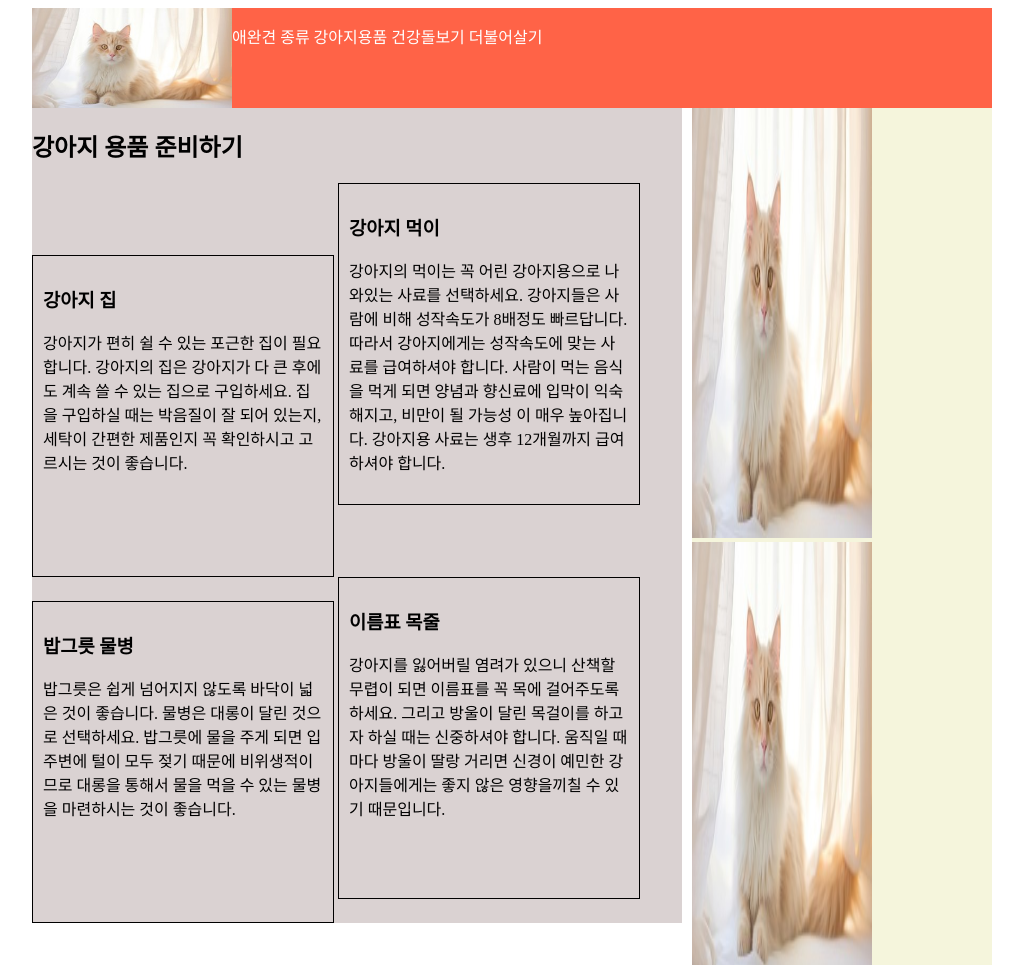
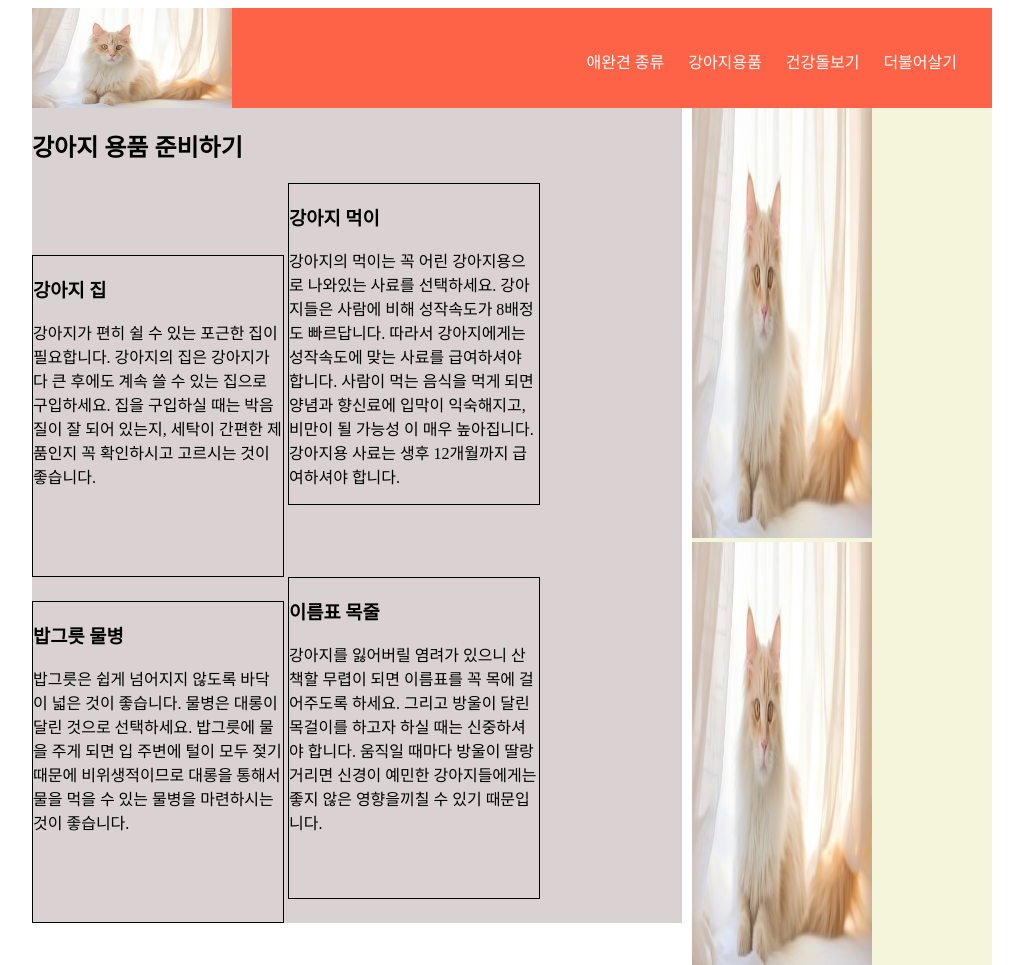
Before and after one commit to SeungMinh1/html, a plain HTML site: page ydam4.html in a window 1280 px wide. Shown: the top 965 px of the page, without its empty margins (128-1151 px from the left). Drawn offline with Linux system fonts and the light colour scheme.

Commit message:
2024/02/04

```diff
--- a/css/강아지용품.css
+++ b/css/강아지용품.css
@@ -12,7 +12,7 @@ header img{
     width: 200px; height: 100px;
 }
 nav{
-
+    float: right;
 
 }
 nav ul{
@@ -22,7 +22,8 @@ nav ul{
 nav li{
     list-style-type: none;
     display: inline-block;
-
+    padding-top: 25px;
+   padding-right: 20px;
 }
 nav a{
     text-decoration: none;
@@ -35,9 +36,9 @@ section{
 }
 article{
     border: 1px solid black;
-    width: 280px;
+    width: 250px;
     height: 300px;
-    padding: 10px;
+    padding-bottom: 20px;
     display: inline-block;
 }
 aside{
```
